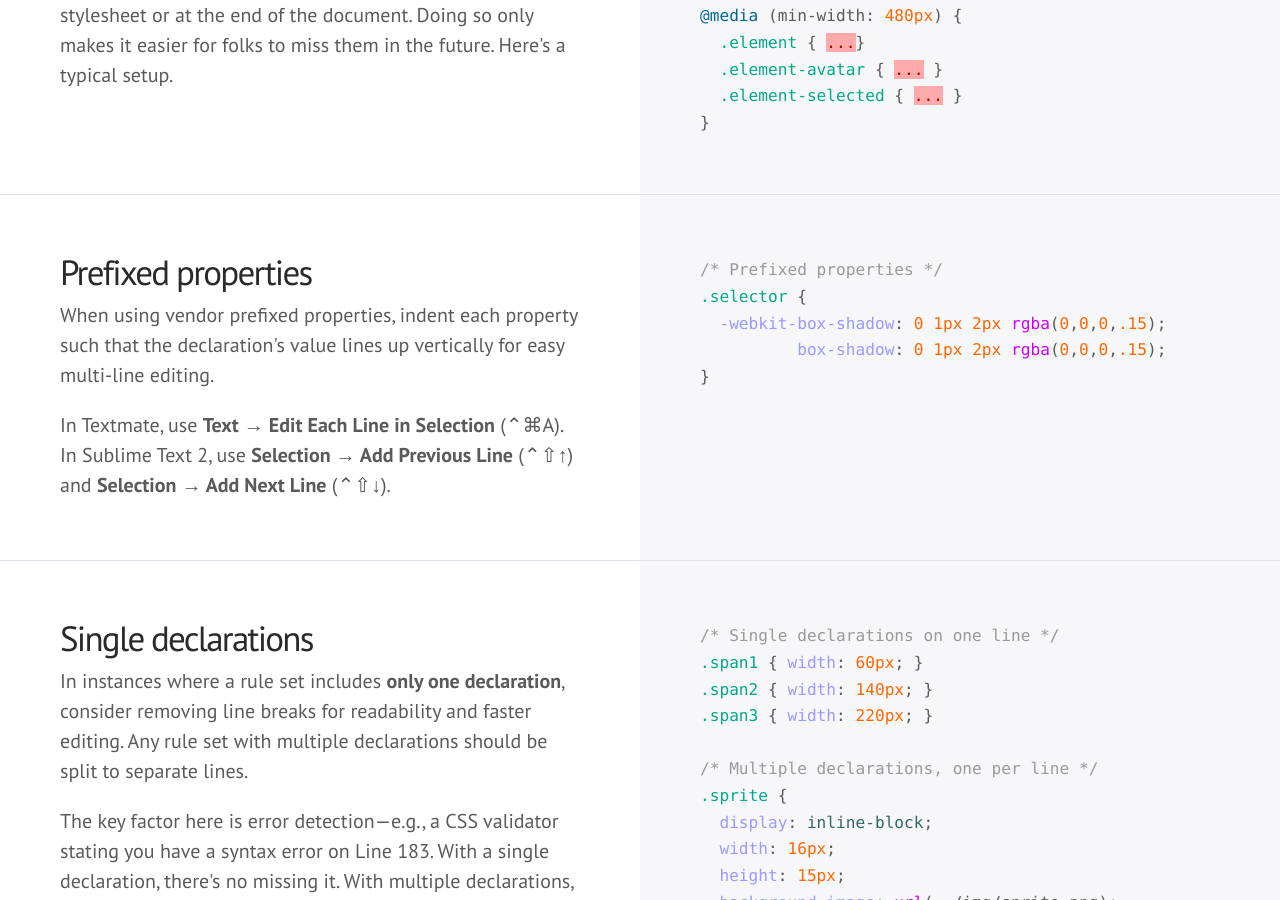
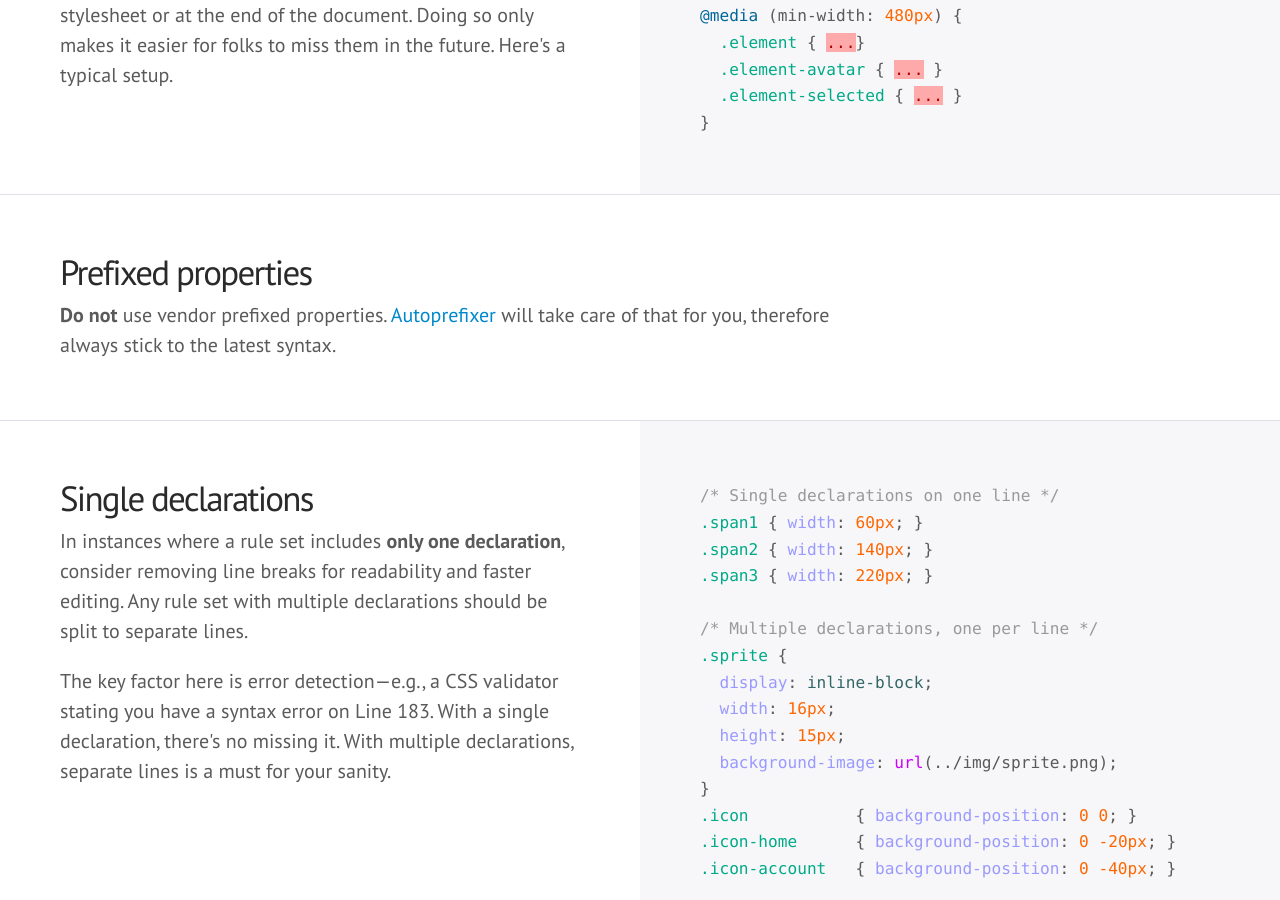
Before and after one commit to mdo/code-guide, a Jekyll site: the page built from index.html, in a window 1280 px wide and 900 px high, scrolled down 9184 px. Built offline with Jekyll 4.4.1, drawn with Linux system fonts in a browser that asks for light colours; some web fonts are replaced; Markdown is read by kramdown in place of the engine named in the settings; comment, search, counter and statistics services are not loaded.

Commit message:
We use autoprefixer for that

```diff
--- a/_includes/css/prefixed-properties.css
+++ /dev/null
@@ -1,5 +0,0 @@
-/* Prefixed properties */
-.selector {
-  -webkit-box-shadow: 0 1px 2px rgba(0,0,0,.15);
-          box-shadow: 0 1px 2px rgba(0,0,0,.15);
-}
--- a/index.html
+++ b/index.html
@@ -283,11 +283,7 @@
 <div class="section" id="css-prefixed-properties">
   <div class="col">
     <h3>Prefixed properties</h3>
-    <p>When using vendor prefixed properties, indent each property such that the declaration's value lines up vertically for easy multi-line editing.</p>
-    <p>In Textmate, use <strong>Text &rarr; Edit Each Line in Selection</strong> (&#8963;&#8984;A). In Sublime Text 2, use <strong>Selection &rarr; Add Previous Line</strong> (&#8963;&#8679;&uarr;) and <strong>Selection &rarr;  Add Next Line</strong> (&#8963;&#8679;&darr;).</p>
-  </div>
-  <div class="col">
-    {% highlight css %}{% include css/prefixed-properties.css %}{% endhighlight %}
+    <p><strong>Do not</strong> use vendor prefixed properties. <a href="https://github.com/ai/autoprefixer">Autoprefixer</a> will take care of that for you, therefore always stick to the latest syntax.</p>
   </div>
 </div>
 
```
